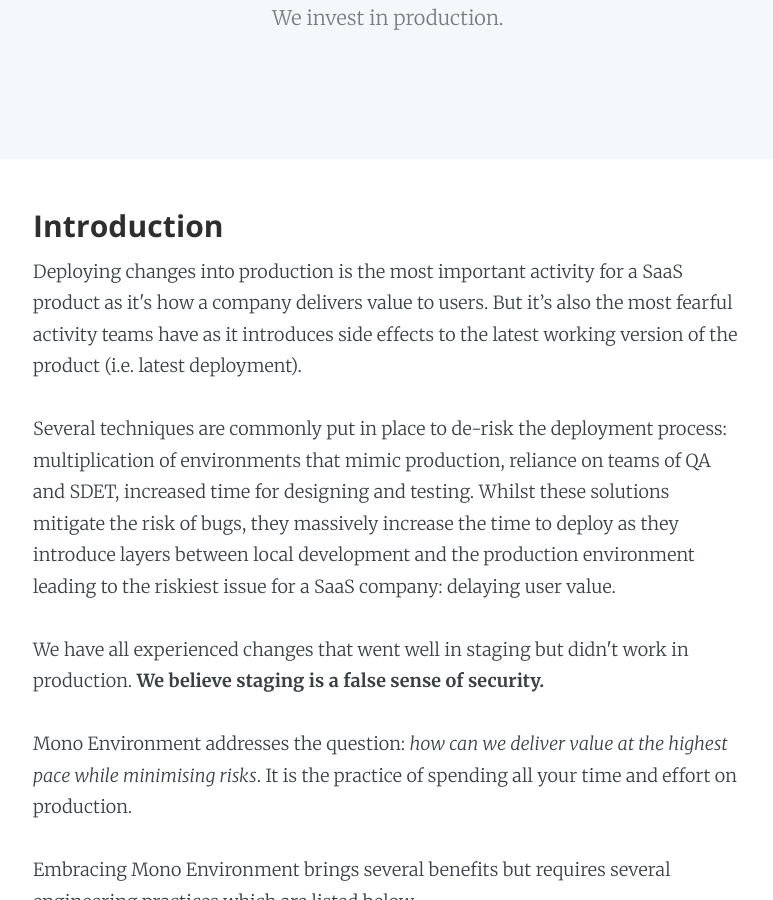
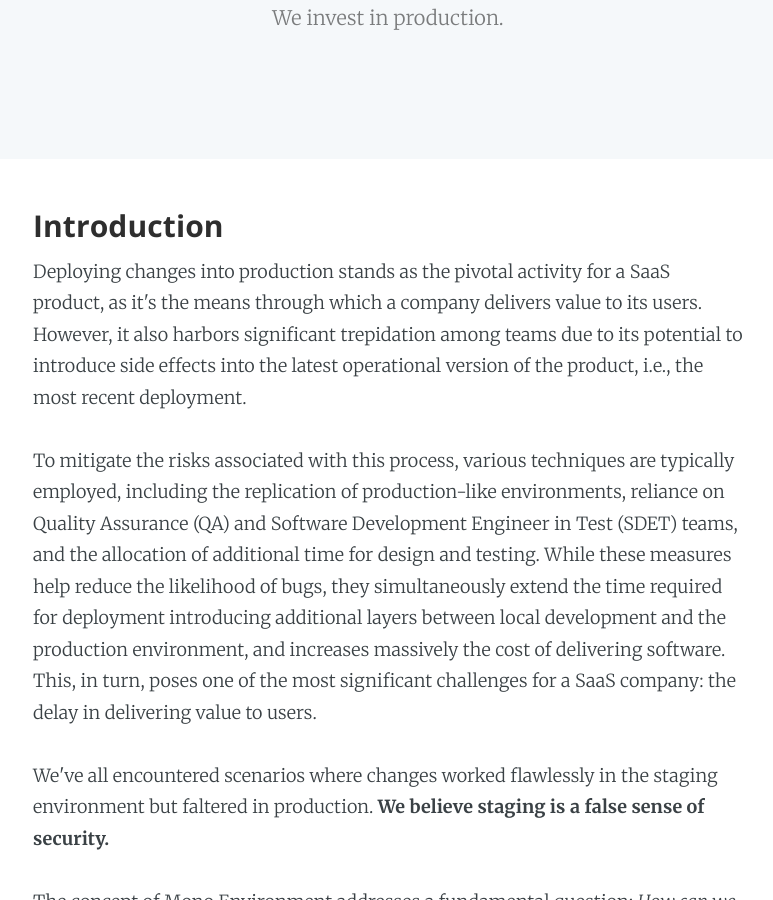
Before and after one commit to paoesco/monoenv.github.io, a Jekyll site: the page built from index.html, in a window 1280 px wide and 900 px high, scrolled down 201 px. Shown: the whole window, without its empty margins (252-1025 px from the left). Built offline with Jekyll 4.4.1, drawn with Linux system fonts in a browser that asks for light colours; the list of posts is cut into pages by our own code; comment, search, counter and statistics services are not loaded; some of the changed text lies outside the part shown.

Commit message:
Rephrase first part

```diff
--- a/index.html
+++ b/index.html
@@ -33,56 +33,60 @@ cover: false
             <h3>Introduction</h3>
 
             <p>
-            Deploying changes into production is the most important activity for a SaaS product as it's how a company delivers value to users. But it’s also the most fearful activity teams have as it introduces side effects to the latest working version of the product (i.e. latest deployment).
+            Deploying changes into production stands as the pivotal activity for a SaaS product, as it's the means through which a company delivers value to its users. However, it also harbors significant trepidation among teams due to its potential to introduce side effects into the latest operational version of the product, i.e., the most recent deployment.
             </p>
 
             <p>
-            Several techniques are commonly put in place to de-risk the deployment process: multiplication of environments that mimic production, reliance on teams of QA and SDET, increased time for designing and testing. Whilst these solutions mitigate the risk of bugs, they massively increase the time to deploy as they introduce layers between local development and the production environment leading to the riskiest issue for a SaaS company: delaying user value.
+            To mitigate the risks associated with this process, various techniques are typically employed, including the replication of production-like environments, reliance on Quality Assurance (QA) and Software Development Engineer in Test (SDET) teams, and the allocation of additional time for design and testing. While these measures help reduce the likelihood of bugs, they simultaneously extend the time required for deployment introducing additional layers between local development and the production environment, and increases massively the cost of delivering software. This, in turn, poses one of the most significant challenges for a SaaS company: the delay in delivering value to users.
             </p>
 
             <p>
-            We have all experienced changes that went well in staging but didn't work in production.
+            We've all encountered scenarios where changes worked flawlessly in the staging environment but faltered in production.
             <strong>We believe staging is a false sense of security.</strong>
             </p>
             <p>
-            Mono Environment addresses the question: <i>how can we deliver value at the highest pace while minimising risks</i>. It is the practice of spending all your time and effort on production.
+            The concept of Mono Environment addresses a fundamental question: <i>How can we maximize the pace of value delivery while minimizing associated risks?</i> It revolves around the practice of channeling all time and effort into the production environment.
             </p>
             <p>
-            Embracing Mono Environment brings several benefits but requires several engineering practices which are listed below.
+            Embracing the Mono Environment approach offers numerous advantages but necessitates the implementation of various engineering practices, which are detailed below.
             </p>
 
-            <h3>Benefits</h3>
+            <h3>Advantages</h3>
 
-            <h6>High velocity</h6>
-            <ul>
-                <li>Faster time to market.</li>
-                <li>Engineering is not a bottleneck anymore.</li>
-            </ul>
-
-            <h6>Cost savings</h6>
+            <h6>Enhanced Velocity</h6>
             <ul>
                 <li>
-                    Lower fixed costs. Production replica are expensive.
+                    Accelerated time to market.
                 </li>
                 <li>
-                    Higher ROI. Teams spend their whole time harnessing the production environment.
+                    Efficient delivery flow without bottlenecks.
                 </li>
             </ul>
 
-            <h6>Better product</h6>
+            <h6>Cost Efficiency</h6>
             <ul>
-                <li>Less production bugs. Thinking production first means quality is built-in.</li>
-                <li>Less frequent and shorter outages. Faster recovery.</li>
-                <li>Better alignment between product and engineering teams</li>
+                <li>
+                    Reduced fixed expenses, avoiding the high costs of production replicas.
+                </li>
+                <li>
+                    Increased return on investment as teams focus primarily on harnessing the production environment.
+                </li>
             </ul>
 
-            <h6>Employee engagement and retention</h6>
+            <h6>Improved Product Quality</h6>
+            <ul>
+                <li>Fewer production-related issues due to a "production-first" mindset, resulting in built-in quality.</li>
+                <li>Reduced frequency and duration of outages, ensuring quicker recovery.</li>
+                <li>Enhanced collaboration between product and engineering teams</li>
+            </ul>
+
+            <h6>Increased employee engagement and retention.</h6>
             <ul>
                 <li>
-                    Upskilling engineers, widening their business awareness and technical understanding and skills.
+                    Engineers' skill development, expanding their business knowledge and technical expertise.
                 </li>
                 <li>
-                    Easier recruitment and longer tenure. People are happier working in an environment of high trust and where code is shipped regularly.
+                    Streamlined recruitment and longer employee tenures in a high-trust environment with regular code deployments, leading to greater job satisfaction.
                 </li>
             </ul>
 
```
Also changed, not shown: 1 other file.
